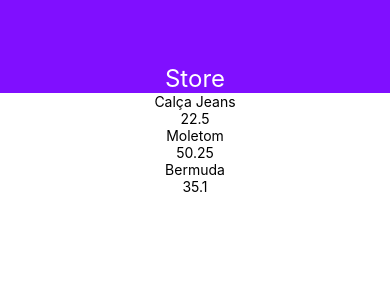
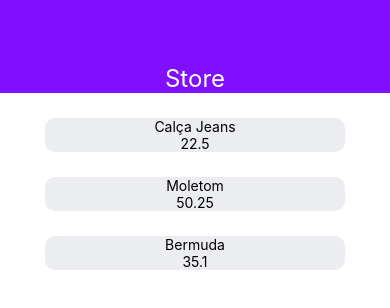
Before and after one commit to HerbertCarlos007/loja-mobile, a React Native app: screen / in a window 390 px wide. Shown: the top 308 px of the page. Built offline with nearby package versions, Linux system fonts and the light colour scheme.

Commit message:
Criando cards de produtos

```diff
--- a/src/components/ListProducts/index.js
+++ b/src/components/ListProducts/index.js
@@ -8,8 +8,10 @@ import { styles } from './styles';
 export function ListProducts({ data }) {
     return (
         <View style={styles.container}>
-            <Text>{data.name}</Text>
-            <Text>{data.price}</Text>
+            <View style={styles.content}>
+                <Text>{data.name}</Text>
+                <Text>{data.price}</Text>
+            </View>
         </View>
     );
 }
--- a/src/components/ListProducts/styles.js
+++ b/src/components/ListProducts/styles.js
@@ -2,15 +2,18 @@ import { StyleSheet} from "react-native";
 
 export const styles = StyleSheet.create({
     container: {
-      alignItems: 'center'
-
+      alignItems: 'center',
+      marginTop: 25,
     },
 
-    products: {
-        backgroundColor: 'blue',
-        padding: 20,
-        fontSize: 30,
-        color: "#fff",
-        marginVertical: 10
+    content: {
+        width: 300,
+        height: 180,
+        flex: 1,
+        backgroundColor: '#ebedf0',
+        alignItems: 'center',
+        justifyContent: 'center',
+        borderRadius: 10,
     }
+
 })
```
